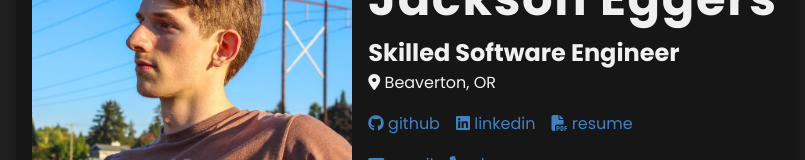
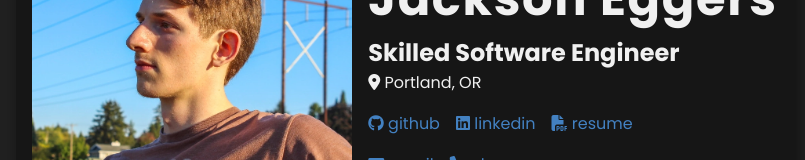
Before and after one commit to lavaskin/jacksoneggers.com, an Angular app: page /home in a window 1280 px wide. Shown: the part 192-352 px from the top of the page, without its empty margins (235-1040 px from the left). Built offline with nearby package versions, Linux system fonts and the light colour scheme.

Commit message:
update resume and location

```diff
--- a/src/app/components/title-card/title-card.component.html
+++ b/src/app/components/title-card/title-card.component.html
@@ -8,7 +8,7 @@
 			<img class="head__img__mobile" src="assets/pictures/header_landscape.webp" alt="Header Image">
 			<h2>Skilled Software Engineer</h2>
 
-			<p><i class="fas fa-location-dot"></i> Beaverton, OR</p>
+			<p><i class="fas fa-location-dot"></i> Portland, OR</p>
 		</div>
 
 		<div class="head__right__links">
```
Also changed, not shown: 1 other file (tests, documents, lock files or other folders).
